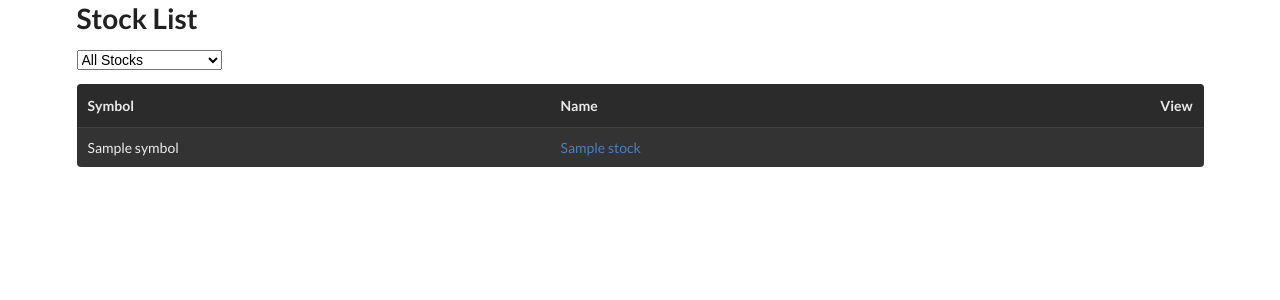
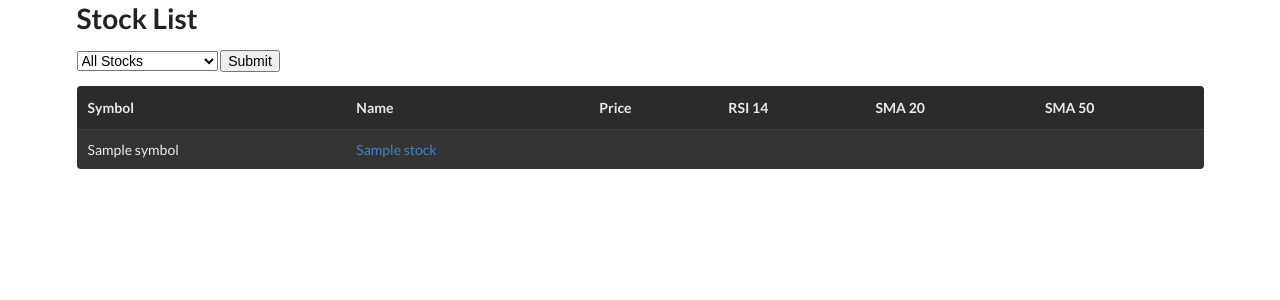
Before and after one commit to kyle-black/Trading-App, a FastAPI app: template code/templates/index.html in a window 1280 px wide. Shown: the top 300 px of the page. Run offline with FastAPI, Linux system fonts and the light colour scheme; the template is opened without the code that fills it: most values are stand-ins (such as "Sample title", 1, 10 or a date in 2020).

Commit message:
updated html docs

```diff
--- a/code/main.py
+++ b/code/main.py
@@ -21,8 +21,8 @@
             FROM stock_price JOIN stock on stock.id = stock_price.stock_id
             Group BY stock_id
             ORDER BY symbol
-        )WHERE DATE =?
-        """,(date.today().isoformat(),))
+        )WHERE DATE =(select max(date) from stock_price)
+        """)
 
     elif stock_filter == 'new_closing_lows':
         cursor.execute("""
@@ -31,16 +31,34 @@
             FROM stock_price JOIN stock on stock.id = stock_price.stock_id
             Group BY stock_id
             ORDER BY symbol
-        )WHERE DATE =?
-        """,(date.today().isoformat(),))
+        )WHERE DATE = (select max(date) from stock_price)
+        """)
 
     else:
         cursor.execute("""
             SELECT id, symbol, name FROM stock ORDER BY symbol
     """)
-    rows =cursor.fetchall()
+    #rows =cursor.fetchall()
 
-    return templates.TemplateResponse('index.html',{"request": request, "stocks": rows })
+    rows = cursor.fetchall()
+    cursor.execute("""
+        select symbol, rsi_14, sma_20, sma_50, close
+        from stock join stock_price on stock_price.stock_id = stock.id
+        where date= (select max(date) from stock_price)
+    """)
+
+    indicator_rows = cursor.fetchall()
+    indicator_values = {}
+
+    for row in indicator_rows:
+        indicator_values[row['symbol']] = row
+
+    print(indicator_values)
+
+
+
+
+    return templates.TemplateResponse('index.html',{"request": request, "stocks": rows, "indicator_values": indicator_values})
 @app.get("/stock/{symbol}")
 def stock_detail(request: Request, symbol):
     connection =sqlite3.connect(config.DB_FILE)
--- a/code/templates/index.html
+++ b/code/templates/index.html
@@ -15,15 +15,22 @@
                 <h1>Stock List</h1>
 
                 <form method="get">
-                <select name="filter">
-                    <option value ="">All Stocks</option>
-                    <option value = "new_intraday_highs" > New Intraday Highs</option>
-                    <option value = "new_closing_highs" > New Closing Highs</option>
-                    <option value = "new_intraday_lows" > New Intraday Highs</option>
-                    <option value = "new_closing_lows" > New Closing Lows</option>
-                </select>
 
-            </form>
+
+                    <select name="filter">
+                        <option value ="">All Stocks</option>
+
+
+                        <option {% if request.query_params.filter == 'new_closing_highs' %}selected ="selected"{% endif %}
+                            value ='new_closing_highs'> New Closing Highs </option>
+
+                        <option {% if request.query_params.filter == 'new_closing_lows' %}selected ="selected"{% endif %}
+                            value ='new_closing_lows'> New Closing Lows </option>
+
+                    </select>
+                    <input type='submit'/>
+
+                </form>
 
 
         <table class="ui selectable inverted table">
@@ -31,17 +38,45 @@
                 <tr>
                     <th>Symbol</th>
                     <th>Name</th>
-                    <th class= "right aligned">View</th>
+                    <th>Price</th>
+                    <th>RSI 14</th>
+                    <th>SMA 20</th>
+                    <th>SMA 50</th>
+
+
+
                 </tr>
             </thead>
             <tbody>
                     {% for stock in stocks %}
                     <tr>
 
-                        <td>{{stock.symbol}}</td>
-                        <td><a href="/stock/{{stock.symbol}}">{{stock.name}}</a></td>
+                            <td>{{ stock.symbol }}</td>
+                            <td><a href="/stock/{{stock.symbol}}">{{ stock.name }}</a></td>
+                            {% if indicator_values[stock.symbol] %}
+                                <td>{{ indicator_values[stock.symbol].close }}</td>
+
+                                {% if indicator_values[stock.symbol].rsi_14 %}
+                                    <td>{{ indicator_values[stock.symbol].rsi_14|round(2) }}</td>
+                                {% else %}
+                                    <td>N/A</td>
+                                {% endif %}
+                                {% if indicator_values[stock.symbol].sma_20 %}
+                                    <td>{{ indicator_values[stock.symbol].sma_20|round(2) }}</td>
+                                {% else %}
+                                    <td>N/A</td>
+                                {% endif %}
+                                {% if indicator_values[stock.symbol].sma_50 %}
+                                    <td>{{ indicator_values[stock.symbol].sma_50|round(2) }}</td>
+                                {% else %}
+                                    <td>N/A</td>
+                                {% endif %}
+
+                            {% endif %}
+
                     </tr>
                     {% endfor %}
+
             </tbody>
         </table>
     </div>
--- a/code/templates/layout.html
+++ b/code/templates/layout.html
@@ -4,7 +4,7 @@
         <link rel="stylesheet" href="https://cdn.jsdelivr.net/npm/semantic-ui@2.4.2/dist/semantic.min.css">
         <script src="https://cdn.jsdelivr.net/npm/semantic-ui@2.4.2/dist/semantic.min.js"></script>
     </head>
-    <body style ="background-color:grey;">
+    <body style ="background-color:rgb(50, 179, 129);">
 
         <div class ="ui container">
             {% block content %}
--- a/code/templates/stock_detail.html
+++ b/code/templates/stock_detail.html
@@ -14,7 +14,7 @@
         {
         "width": "100%",
         "height": 610,
-        "symbol": "{{stock.exchange}}:{{stock.symbol}}",
+        "symbol": "{% if stock.exchange == 'ARCA' %}AMEX{% else %}{{stock.exchange}}{% endif %}:{{stock.symbol}}",
         "interval": "D",
         "timezone": "America/New_York",
         "theme": "dark",
```
Also changed, not shown: code/populate_prices.py (+4 -5 lines), code/templates/index2.html (added).
